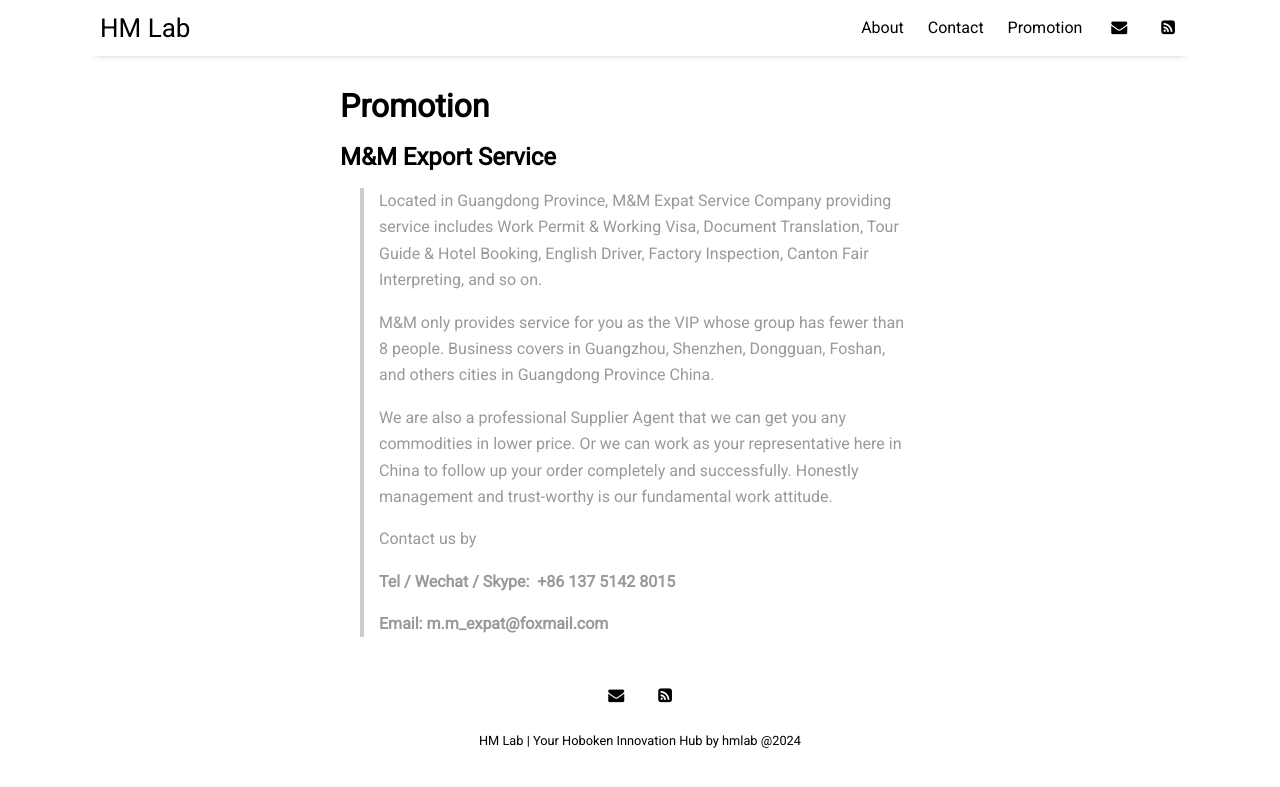
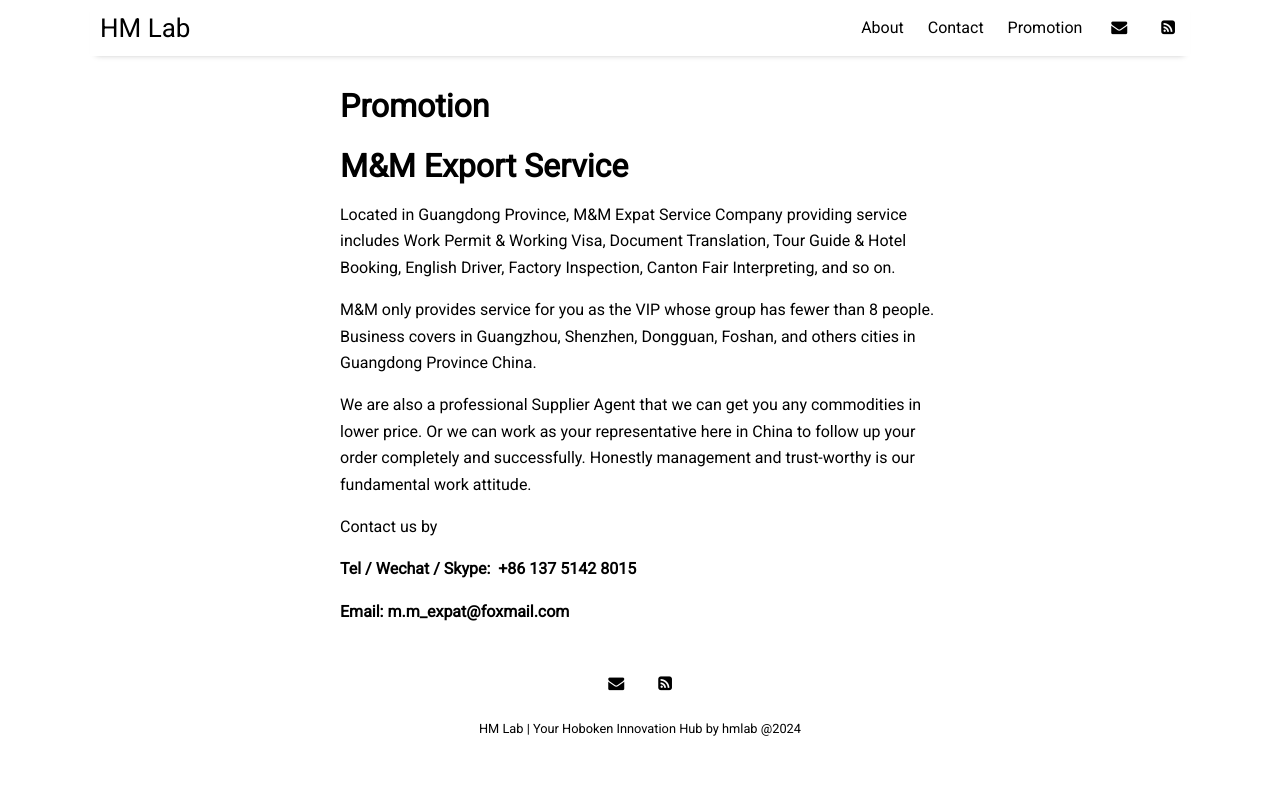
Before and after one commit to akahmisme/hmlab.io, a Jekyll site: the page built from pages/promotion.md, in a window 1280 px wide. Shown: the top 787 px of the page. Built offline with Jekyll 4.4.1, drawn with Linux system fonts in a browser that asks for light colours; nearby versions of some CDN libraries.

Commit message:
update style

```diff
--- a/pages/promotion.md
+++ b/pages/promotion.md
@@ -4,15 +4,16 @@
 permalink: /promotion
 ---
 
-## M&M Export Service
-> Located in Guangdong Province, M&M Expat Service Company providing service includes Work Permit & Working Visa, Document Translation, Tour Guide & Hotel Booking, English Driver, Factory Inspection, Canton Fair Interpreting, and so on.
->
->M&M only provides service for you as the VIP whose group has fewer than 8 people. Business covers in Guangzhou, Shenzhen, Dongguan, Foshan, and others cities in Guangdong Province China.
->
->We are also a professional Supplier Agent that we can get you any commodities in lower price. Or we can work as your representative here in China to follow up your order completely and successfully. Honestly management and trust-worthy is our fundamental work attitude.
->
->Contact us by
->
->**Tel / Wechat / Skype:  +86 137 5142 8015**
->
->**Email: m.m_expat@foxmail.com**
+# M&M Export Service
+
+Located in Guangdong Province, M&M Expat Service Company providing service includes Work Permit & Working Visa, Document Translation, Tour Guide & Hotel Booking, English Driver, Factory Inspection, Canton Fair Interpreting, and so on.
+
+M&M only provides service for you as the VIP whose group has fewer than 8 people. Business covers in Guangzhou, Shenzhen, Dongguan, Foshan, and others cities in Guangdong Province China.
+
+We are also a professional Supplier Agent that we can get you any commodities in lower price. Or we can work as your representative here in China to follow up your order completely and successfully. Honestly management and trust-worthy is our fundamental work attitude.
+
+Contact us by
+
+**Tel / Wechat / Skype:  +86 137 5142 8015**
+
+**Email: m.m_expat@foxmail.com**
```
